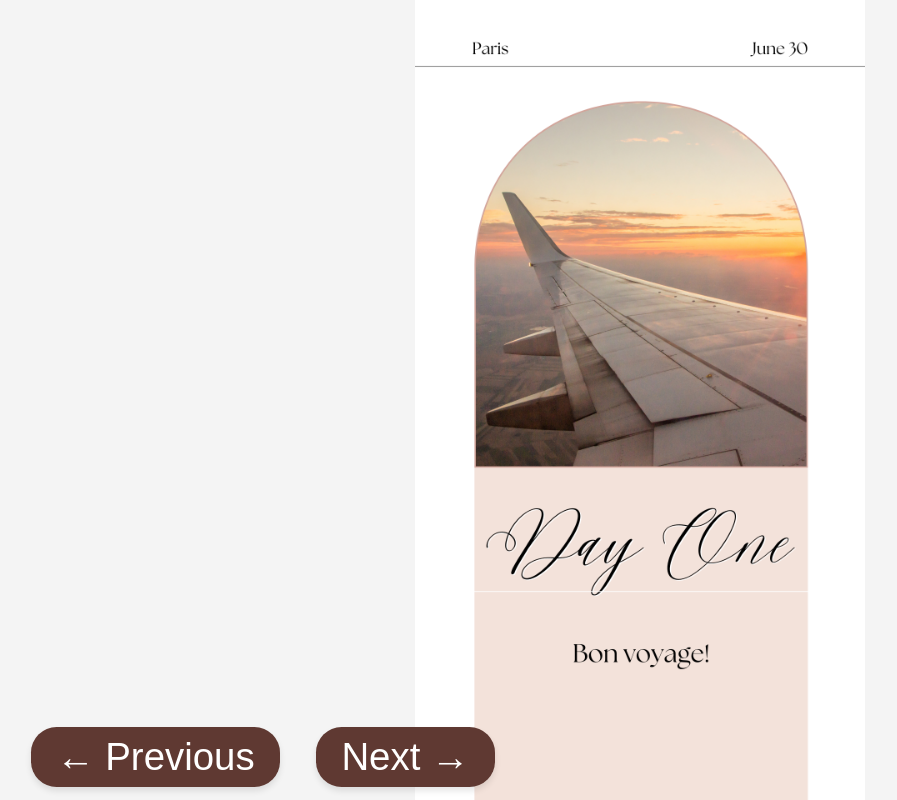
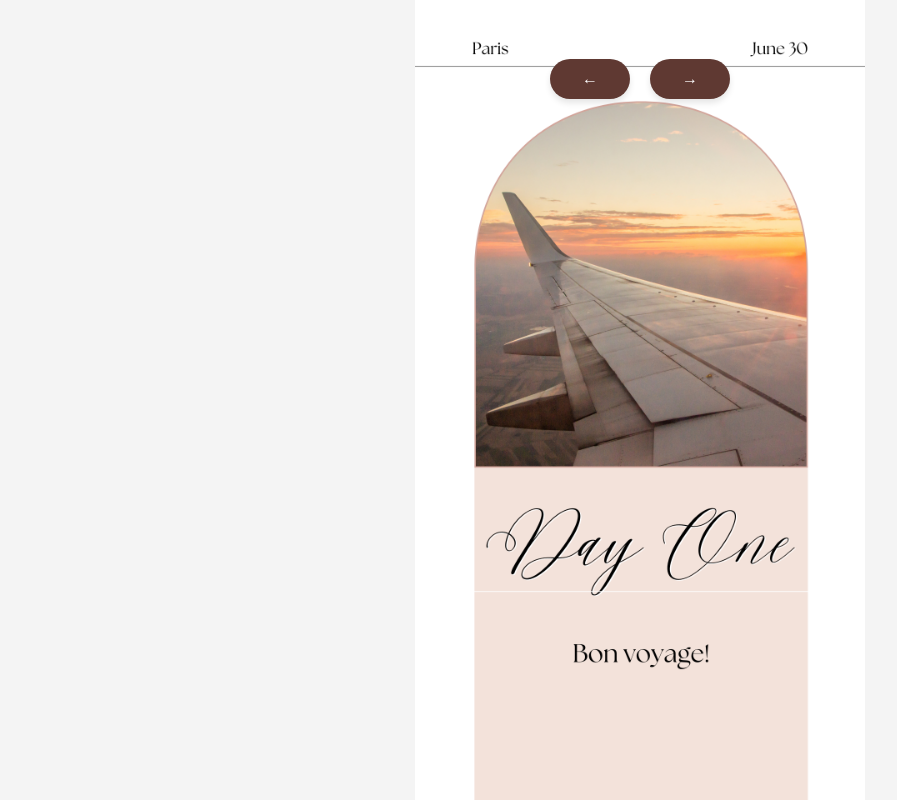
Before and after one commit to amandathedev/paris-itinerary, a React (Create React App) app: page /day-1 in a window 1280 px wide. Shown: the whole page, without its empty margins (0-897 px from the left). Built offline with nearby package versions, Linux system fonts and the light colour scheme.

Commit message:
Add _redirects file for Netlify routing

```diff
--- a/src/App.scss
+++ b/src/App.scss
@@ -81,35 +81,35 @@ body, html {
     }
 
     &.overlay-0 {
-      top: 28vh; /* Adjusted top right */
-      left: 52vw;
+      top: 29vh;
+      left: 54vw;
       width: 38vw;
-      height: 20vh;
+      height: 18vh;
       border-top-left-radius: 7.8vw 10.4vh;
       border-top-right-radius: 7.8vw 10.4vh;
     }
 
     &.overlay-1 {
-      top: 40vh; /* Adjusted top left */
-      left: 7vw;
+      top: 40vh;
+      left: 5vw;
       width: 38vw;
-      height: 20vh;
+      height: 17.6vh;
       border-top-left-radius: 7.8vw 10.4vh;
       border-top-right-radius: 7.8vw 10.4vh;
     }
 
     &.overlay-2 {
-      top: 52vh; /* Adjusted middle right */
-      left: 52vw;
+      top: 49.5vh;
+      left: 54vw;
       width: 38vw;
-      height: 20vh;
+      height: 18vh;
       border-top-left-radius: 7.8vw 10.4vh;
       border-top-right-radius: 7.8vw 10.4vh;
     }
 
     &.overlay-3 {
-      top: 64vh; /* Adjusted bottom left */
-      left: 7vw;
+      top: 60vh;
+      left: 5vw;
       width: 38vw;
       height: 20vh;
       border-top-left-radius: 7.8vw 10.4vh;
@@ -117,10 +117,10 @@ body, html {
     }
 
     &.overlay-4 {
-      top: 76vh; /* Adjusted bottom right */
-      left: 52vw;
+      top: 70vh;
+      left: 54vw;
       width: 38vw;
-      height: 20vh;
+      height: 19vh;
       border-top-left-radius: 7.8vw 10.4vh;
       border-top-right-radius: 7.8vw 10.4vh;
     }
@@ -169,17 +169,21 @@ button {
 
 .navigation-buttons {
   position: absolute;
-  bottom: 1vh; /* Adjusted for viewport height */
-  left: 2vw; /* Adjusted for viewport width */
+  top: 3.4rem; /* Move to the top */
+  left: 50%;
+  transform: translateX(-50%);
   display: flex;
-  gap: 2vw; /* Adjusted for spacing between buttons */
+  gap: 10px;
 
   .nav-button {
-    padding: 1vh 2vw; /* Adjusted padding for viewport units */
-    font-size: 3vw; /* Adjusted font size */
+    display: flex;
+    justify-content: center;
+    align-items: center;
+    width: 80px; /* Adjust width for oval shape */
+    height: 40px; /* Adjust height for oval shape */
     cursor: pointer;
     border: none;
-    border-radius: 2vw; /* Adjusted border radius for rounded corners */
+    border-radius: 20px; /* Oval shape */
     background: #5f3932;
     color: #fff;
     transition: background 0.3s, transform 0.3s;
@@ -193,5 +197,9 @@ button {
     &:active {
       transform: scale(0.95);
     }
+
+    i {
+      font-size: 1.5em;
+    }
   }
 }
--- a/src/components/Day0.js
+++ b/src/components/Day0.js
@@ -9,7 +9,7 @@ const Day0 = () => {
   return (
     <div className="App" style={{ backgroundImage: `url(${currentImage})` }}>
       <div className="navigation-buttons">
-        <button onClick={() => navigate('/day-1')} className="nav-button next-button">Next →</button>
+        <button onClick={() => navigate('/day-1')} className="nav-button next-button">→</button>
       </div>
     </div>
   );
--- a/src/components/Day1.js
+++ b/src/components/Day1.js
@@ -10,8 +10,8 @@ const Day1 = () => {
     <div className="App" style={{ backgroundImage: `url(${currentImage})` }}>
       {/* No overlays for Day 1, but we can add trivia or other content later */}
       <div className="navigation-buttons">
-        <button onClick={() => navigate('/')} className="nav-button prev-button">← Previous</button>
-        <button onClick={() => navigate('/day-2')} className="nav-button next-button">Next →</button>
+        <button onClick={() => navigate('/')} className="nav-button prev-button">←</button>
+        <button onClick={() => navigate('/day-2')} className="nav-button next-button">→</button>
       </div>
     </div>
   );
--- a/src/components/Day2.js
+++ b/src/components/Day2.js
@@ -34,7 +34,7 @@ const Day2 = () => {
     setShowModal(false);
   };
 
-  const currentImage = `${process.env.PUBLIC_URL}/images/day-2v2.png`;
+  const currentImage = `${process.env.PUBLIC_URL}/images/day-2.png`;
 
   useEffect(() => {
     if ("geolocation" in navigator) {
@@ -79,8 +79,8 @@ const Day2 = () => {
         ))}
       </div>
       <div className="navigation-buttons">
-        <button onClick={() => navigate('/day-1')} className="nav-button prev-button">← Previous</button>
-        <button onClick={() => navigate('/day-3')} className="nav-button next-button">Next →</button>
+        <button onClick={() => navigate('/day-1')} className="nav-button prev-button">←</button>
+        <button onClick={() => navigate('/day-3')} className="nav-button next-button">→</button>
       </div>
       <Modal show={showModal} onClose={handleCloseModal} message={modalMessage} />
     </div>
--- a/src/components/Day3.js
+++ b/src/components/Day3.js
@@ -79,8 +79,8 @@ const Day3 = () => {
         ))}
       </div>
       <div className="navigation-buttons">
-        <button onClick={() => navigate('/day-2')} className="nav-button prev-button">← Previous</button>
-        <button onClick={() => navigate('/day-4')} className="nav-button next-button">Next →</button>
+        <button onClick={() => navigate('/day-2')} className="nav-button prev-button">←</button>
+        <button onClick={() => navigate('/day-4')} className="nav-button next-button">→</button>
       </div>
       <Modal show={showModal} onClose={handleCloseModal} message={modalMessage} />
     </div>
--- a/src/components/Day4.js
+++ b/src/components/Day4.js
@@ -57,8 +57,8 @@ const Day4 = () => {
         ))}
       </div>
       <div className="navigation-buttons">
-        <button onClick={() => navigate('/day-3')} className="nav-button prev-button">← Previous</button>
-        <button onClick={() => navigate('/day-5')} className="nav-button next-button">Next →</button>
+        <button onClick={() => navigate('/day-3')} className="nav-button prev-button">←</button>
+        <button onClick={() => navigate('/day-5')} className="nav-button next-button">→</button>
       </div>
       <Modal show={showModal} onClose={handleCloseModal} message={modalMessage} />
     </div>
--- a/src/components/Day5.js
+++ b/src/components/Day5.js
@@ -57,8 +57,8 @@ const Day5 = () => {
         ))}
       </div>
       <div className="navigation-buttons">
-        <button onClick={() => navigate('/day-4')} className="nav-button prev-button">← Previous</button>
-        <button onClick={() => navigate('/day-6')} className="nav-button next-button">Next →</button>
+        <button onClick={() => navigate('/day-4')} className="nav-button prev-button">←</button>
+        <button onClick={() => navigate('/day-6')} className="nav-button next-button">→</button>
       </div>
       <Modal show={showModal} onClose={handleCloseModal} message={modalMessage} />
     </div>
--- a/src/components/Day6.js
+++ b/src/components/Day6.js
@@ -57,8 +57,8 @@ const Day6 = () => {
         ))}
       </div>
       <div className="navigation-buttons">
-        <button onClick={() => navigate('/day-5')} className="nav-button prev-button">← Previous</button>
-        <button onClick={() => navigate('/day-7')} className="nav-button next-button">Next →</button>
+        <button onClick={() => navigate('/day-5')} className="nav-button prev-button">←</button>
+        <button onClick={() => navigate('/day-7')} className="nav-button next-button">→</button>
       </div>
       <Modal show={showModal} onClose={handleCloseModal} message={modalMessage} />
     </div>
--- a/src/components/Day7.js
+++ b/src/components/Day7.js
@@ -9,8 +9,8 @@ const Day7 = () => {
   return (
     <div className="App" style={{ backgroundImage: `url(${currentImage})` }}>
       <div className="navigation-buttons">
-        <button onClick={() => navigate('/day-6')} className="nav-button prev-button">← Previous</button>
-        <button onClick={() => navigate('/day-8')} className="nav-button next-button">Next →</button>
+        <button onClick={() => navigate('/day-6')} className="nav-button prev-button">←</button>
+        <button onClick={() => navigate('/day-8')} className="nav-button next-button">→</button>
       </div>
     </div>
   );
--- a/src/components/Day8.js
+++ b/src/components/Day8.js
@@ -9,7 +9,7 @@ const Day8 = () => {
   return (
     <div className="App" style={{ backgroundImage: `url(${currentImage})` }}>
       <div className="navigation-buttons">
-        <button onClick={() => navigate('/day-7')} className="nav-button prev-button">← Previous</button>
+        <button onClick={() => navigate('/day-7')} className="nav-button prev-button">←</button>
       </div>
     </div>
   );
```
Also changed, not shown: public/images/day-6.png, 1 other file (tests, documents, lock files or other folders).
